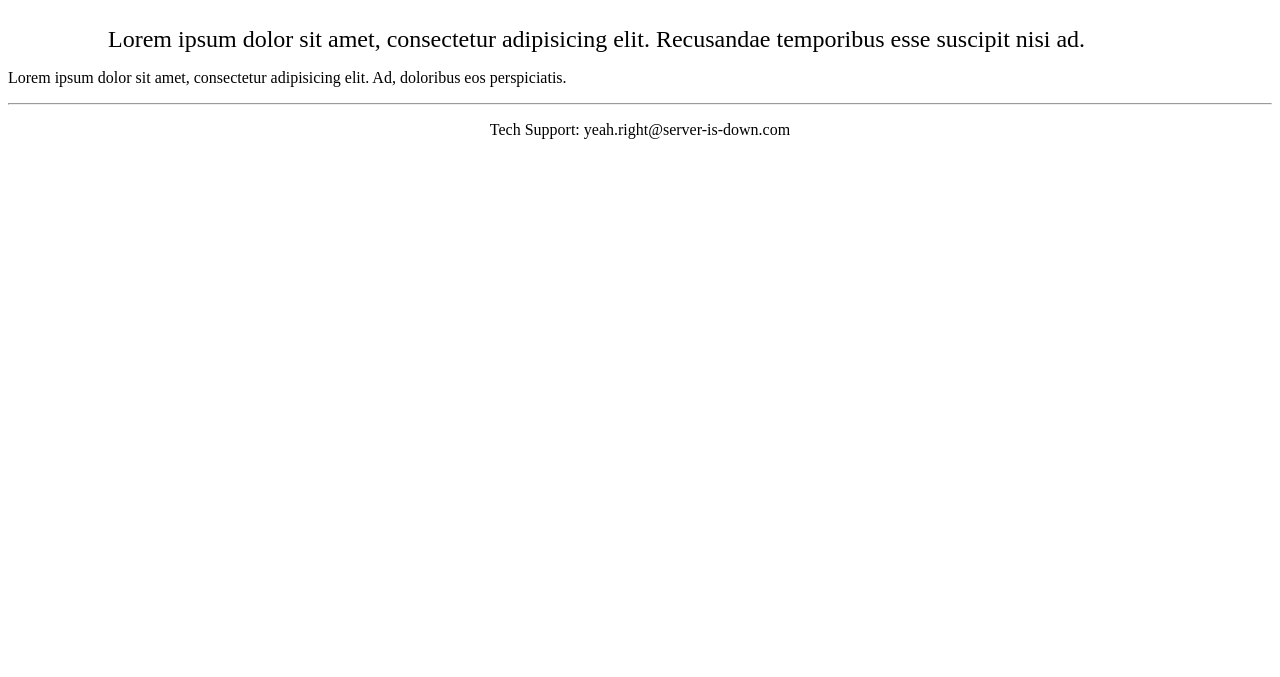
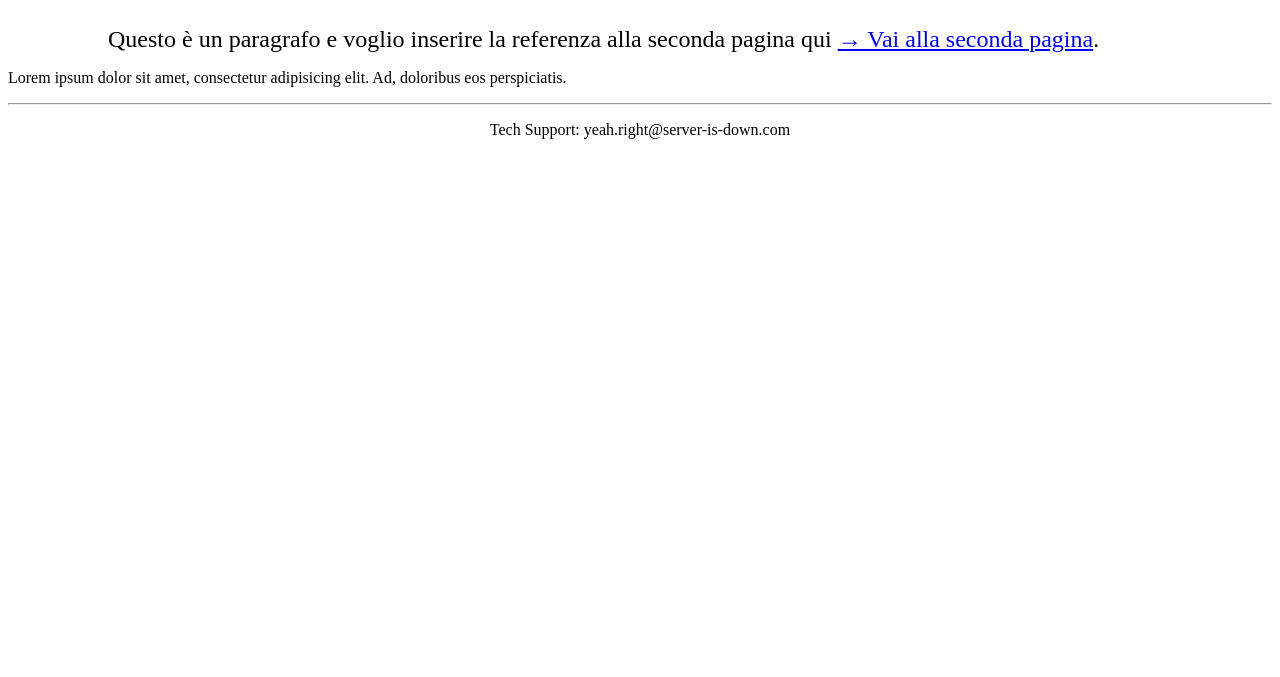
Before and after one commit to efemcy2245/Web_coursera_test, a plain HTML site: page index.html in a window 1280 px wide. Shown: the part 123-800 px from the top of the page. Drawn offline with Linux system fonts and the light colour scheme.

Commit message:
Update index.html
add a reference

```diff
--- a/index.html
+++ b/index.html
@@ -7,8 +7,9 @@
     <h1 style="color: green; font-size: 60px; text-align: center;">
       HTML is Structure Only</h1>
     <p style="margin: 0 100px 0 100px; font-size: 1.5em;">
-      Lorem ipsum dolor sit amet, consectetur adipisicing elit. Recusandae
-      temporibus esse suscipit nisi ad.</p>
+      Questo è un paragrafo e voglio inserire la referenza alla seconda pagina qui <a href="secondPage/index.html">→ Vai alla seconda pagina</a>.
+    </p>
+
     <p>Lorem ipsum dolor sit amet, consectetur adipisicing elit.
       Ad, doloribus eos perspiciatis.</p>
     <footer>
```
